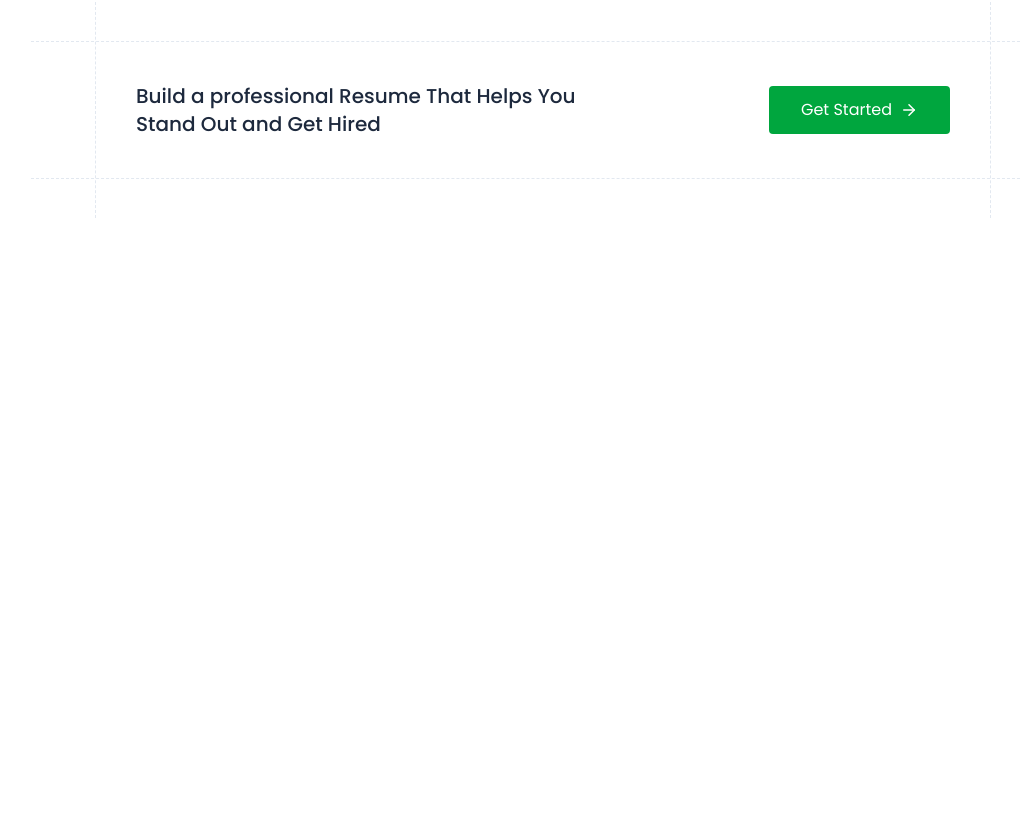
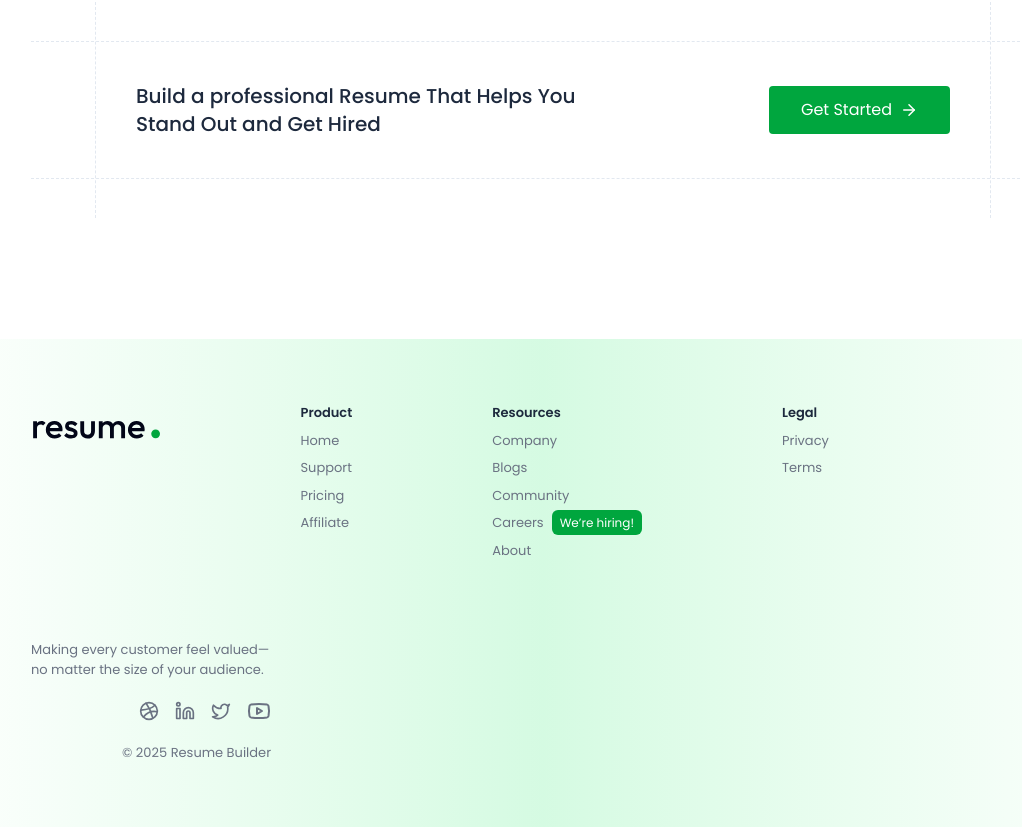
Before and after one commit to rock652/ai-resume-builder, a React (Vite) app: page / in a window 1280 px wide. Shown: the part 2173-3000 px from the top of the page, without its empty margins (97-1119 px from the left). Before the commit the page ends 2391 px from the top, so only its background shows below. Built offline with nearby package versions, Linux system fonts and the light colour scheme.

Commit message:
complete the footer section

```diff
--- /dev/null
+++ b/src/components/home/Footer.jsx
@@ -0,0 +1,195 @@
+import React from "react";
+
+const Footer = () => {
+  return (
+    <>
+      <style>{`
+                @import url('https://fonts.googleapis.com/css2?family=Poppins:ital,wght@0,100;0,200;0,300;0,400;0,500;0,600;0,700;0,800;0,900;1,100;1,200;1,300;1,400;1,500;1,600;1,700;1,800;1,900&display=swap');
+
+                * {
+                    font-family: 'Poppins', sans-serif;
+                }
+            `}</style>
+
+      <footer className="flex flex-wrap justify-center lg:justify-between overflow-hidden gap-10 md:gap-20 py-16 px-6 md:px-16 lg:px-24 xl:px-32 text-[13px] text-gray-500 bg-gradient-to-r from-white via-green-200/60 to-white mt-40 ">
+        <div className="flex flex-wrap items-start gap-10 md:gap-[60px] xl:gap-[140px]">
+          <a href="https://prebuiltui.com">
+            <img src="/logo.svg" alt="" className="h-11 w-auto" />
+          </a>
+          <div>
+            <p className="text-slate-800 font-semibold">Product</p>
+            <ul className="mt-2 space-y-2">
+              <li>
+                <a href="/" className="hover:text-green-600 transition">
+                  Home
+                </a>
+              </li>
+              <li>
+                <a href="/" className="hover:text-green-600 transition">
+                  Support
+                </a>
+              </li>
+              <li>
+                <a href="/" className="hover:text-green-600 transition">
+                  Pricing
+                </a>
+              </li>
+              <li>
+                <a href="/" className="hover:text-green-600 transition">
+                  Affiliate
+                </a>
+              </li>
+            </ul>
+          </div>
+          <div>
+            <p className="text-slate-800 font-semibold">Resources</p>
+            <ul className="mt-2 space-y-2">
+              <li>
+                <a href="/" className="hover:text-green-600 transition">
+                  Company
+                </a>
+              </li>
+              <li>
+                <a href="/" className="hover:text-green-600 transition">
+                  Blogs
+                </a>
+              </li>
+              <li>
+                <a href="/" className="hover:text-green-600 transition">
+                  Community
+                </a>
+              </li>
+              <li>
+                <a href="/" className="hover:text-green-600 transition">
+                  Careers
+                  <span className="text-xs text-white bg-green-600 rounded-md ml-2 px-2 py-1">
+                    We’re hiring!
+                  </span>
+                </a>
+              </li>
+              <li>
+                <a href="/" className="hover:text-green-600 transition">
+                  About
+                </a>
+              </li>
+            </ul>
+          </div>
+          <div>
+            <p className="text-slate-800 font-semibold">Legal</p>
+            <ul className="mt-2 space-y-2">
+              <li>
+                <a href="/" className="hover:text-green-600 transition">
+                  Privacy
+                </a>
+              </li>
+              <li>
+                <a href="/" className="hover:text-green-600 transition">
+                  Terms
+                </a>
+              </li>
+            </ul>
+          </div>
+        </div>
+        <div className="flex flex-col max-md:items-center max-md:text-center gap-2 items-end">
+          <p className="max-w-60">
+            Making every customer feel valued—no matter the size of your
+            audience.
+          </p>
+          <div className="flex items-center gap-4 mt-3">
+            <a
+              href="https://dribbble.com/prebuiltui"
+              target="_blank"
+              rel="noreferrer"
+            >
+              <svg
+                xmlns="http://www.w3.org/2000/svg"
+                width="24"
+                height="24"
+                viewBox="0 0 24 24"
+                fill="none"
+                stroke="currentColor"
+                strokeWidth="2"
+                strokeLinecap="round"
+                strokeLinejoin="round"
+                className="lucide lucide-dribbble size-5 hover:text-green-500"
+                aria-hidden="true"
+              >
+                <circle cx="12" cy="12" r="10"></circle>
+                <path d="M19.13 5.09C15.22 9.14 10 10.44 2.25 10.94"></path>
+                <path d="M21.75 12.84c-6.62-1.41-12.14 1-16.38 6.32"></path>
+                <path d="M8.56 2.75c4.37 6 6 9.42 8 17.72"></path>
+              </svg>
+            </a>
+            <a
+              href="https://www.linkedin.com/company/prebuiltui"
+              target="_blank"
+              rel="noreferrer"
+            >
+              <svg
+                xmlns="http://www.w3.org/2000/svg"
+                width="24"
+                height="24"
+                viewBox="0 0 24 24"
+                fill="none"
+                stroke="currentColor"
+                strokeWidth="2"
+                strokeLinecap="round"
+                strokeLinejoin="round"
+                className="lucide lucide-linkedin size-5 hover:text-green-500"
+                aria-hidden="true"
+              >
+                <path d="M16 8a6 6 0 0 1 6 6v7h-4v-7a2 2 0 0 0-2-2 2 2 0 0 0-2 2v7h-4v-7a6 6 0 0 1 6-6z"></path>
+                <rect width="4" height="12" x="2" y="9"></rect>
+                <circle cx="4" cy="4" r="2"></circle>
+              </svg>
+            </a>
+            <a href="https://x.com/prebuiltui" target="_blank" rel="noreferrer">
+              <svg
+                xmlns="http://www.w3.org/2000/svg"
+                width="24"
+                height="24"
+                viewBox="0 0 24 24"
+                fill="none"
+                stroke="currentColor"
+                strokeWidth="2"
+                strokeLinecap="round"
+                strokeLinejoin="round"
+                className="lucide lucide-twitter size-5 hover:text-green-500"
+                aria-hidden="true"
+              >
+                <path d="M22 4s-.7 2.1-2 3.4c1.6 10-9.4 17.3-18 11.6 2.2.1 4.4-.6 6-2C3 15.5.5 9.6 3 5c2.2 2.6 5.6 4.1 9 4-.9-4.2 4-6.6 7-3.8 1.1 0 3-1.2 3-1.2z"></path>
+              </svg>
+            </a>
+            <a
+              href="https://www.youtube.com/@prebuiltui"
+              target="_blank"
+              rel="noreferrer"
+            >
+              <svg
+                xmlns="http://www.w3.org/2000/svg"
+                width="24"
+                height="24"
+                viewBox="0 0 24 24"
+                fill="none"
+                stroke="currentColor"
+                strokeWidth="2"
+                strokeLinecap="round"
+                strokeLinejoin="round"
+                className="lucide lucide-youtube size-6 hover:text-green-500"
+                aria-hidden="true"
+              >
+                <path d="M2.5 17a24.12 24.12 0 0 1 0-10 2 2 0 0 1 1.4-1.4 49.56 49.56 0 0 1 16.2 0A2 2 0 0 1 21.5 7a24.12 24.12 0 0 1 0 10 2 2 0 0 1-1.4 1.4 49.55 49.55 0 0 1-16.2 0A2 2 0 0 1 2.5 17"></path>
+                <path d="m10 15 5-3-5-3z"></path>
+              </svg>
+            </a>
+          </div>
+          <p className="mt-3 text-center">
+            © 2025 <a href="https://prebuiltui.com">Resume Builder</a>
+          </p>
+        </div>
+      </footer>
+    </>
+  );
+};
+
+export default Footer;
--- a/src/pages/Home.jsx
+++ b/src/pages/Home.jsx
@@ -4,6 +4,7 @@
 import Features from "../components/home/Features";
 import Testimonial from "../components/home/Testimonial";
 import CallToAction from "../components/home/CallToAction";
+import Footer from "../components/home/Footer";
 
 const Home = () => {
   return (
@@ -13,6 +14,7 @@
       <Features />
       <Testimonial />
       <CallToAction />
+      <Footer />
     </div>
   );
 };
```
